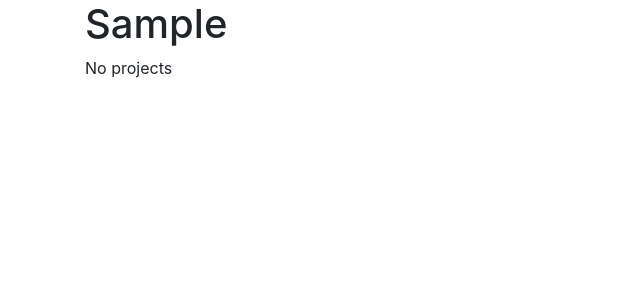
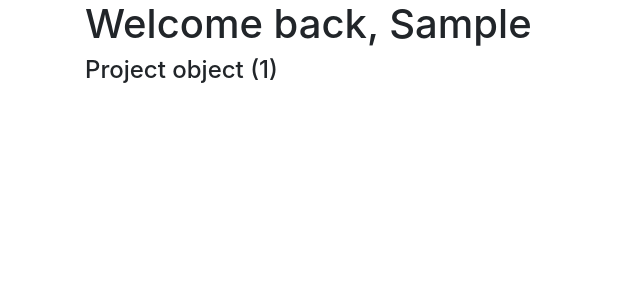
Before and after one commit to chrisgolds/projectlab, a Django app: a page that uses projectlab/templates/projectlab/home.html in a window 1280 px wide. Shown: the top 300 px of the page, without its empty margins (0-640 px from the left). Run offline with Django 3.2, Linux system fonts and the light colour scheme; a user stored in the database is signed in; tables that the repository leaves empty hold one stand-in row (values such as "Sample post"); some libraries are stand-ins or nearby versions.

Commit message:
Fixed models to improve relationship between Workspace and Project. Added feature to redirect logged in users to home page when visiting login

```diff
--- a/projectlab/admin.py
+++ b/projectlab/admin.py
@@ -4,4 +4,4 @@ from .models import *
 
 admin.site.register(Member)
 admin.site.register(Project)
-admin.site.register(Workspace)
+#admin.site.register(Workspace)
--- a/projectlab/models.py
+++ b/projectlab/models.py
@@ -6,15 +6,15 @@ class Member(models.Model):
 	dob = models.DateField()
 	university = models.CharField(max_length=200)
 
-class Workspace(models.Model):
-	member = models.OneToOneField(Member, on_delete=models.CASCADE)
-	project = models.ForeignKey('Project', on_delete=models.CASCADE)
-	name = models.CharField(max_length=200)
-	file_path = models.CharField(max_length=200)
-	next_workplace_id = models.IntegerField()
-	last_workplace_id = models.IntegerField()
-
 class Project(models.Model):
 	members = models.ManyToManyField(Member)
 	name = models.CharField(max_length=200)
 	deadline = models.DateField()
+
+class Workspace(models.Model):
+	project = models.ForeignKey(Project, on_delete=models.CASCADE)
+	name = models.CharField(max_length=200)
+	user = models.CharField(max_length=200)
+	file_path = models.CharField(max_length=200)
+	next_workplace_id = models.IntegerField()
+	last_workplace_id = models.IntegerField()
--- a/projectlab/templates/projectlab/home.html
+++ b/projectlab/templates/projectlab/home.html
@@ -12,8 +12,12 @@
 </head>
 <body>
 	<div class="container">
-		<h1>{{user.usr.first_name}}</h1>
-		<p>No projects</p>
+		<h1>Welcome back, {{user.usr.first_name}}</h1>
+		{% for project in projects %}
+		<h4>{{ project }}</h4>
+		{% empty %}
+		<p>No projects. Create new</p>
+		{% endfor %}
 	</div>
 </body>
 </html>
--- a/projectlab/views.py
+++ b/projectlab/views.py
@@ -13,11 +13,14 @@ import datetime
 from .models import Member, Workspace, Project
 
 def login(request):
-	unis = []
-	file = open(os.path.join(os.path.dirname(__file__), 'uni.txt'))
-	for line in file:
-		unis.append(line.split("\t")[2])
-	return render(request, 'projectlab/login.html', {'unis' : unis})
+	if request.user.is_authenticated:
+		return HttpResponseRedirect(reverse('projectlab:home', args=(request.user.username,)))
+	else:
+		unis = []
+		file = open(os.path.join(os.path.dirname(__file__), 'uni.txt'))
+		for line in file:
+			unis.append(line.split("\t")[2])
+		return render(request, 'projectlab/login.html', {'unis' : unis})
 
 def verify_login(request):
 	try:
@@ -72,5 +75,7 @@ def verify_sign_up(request):
 
 @login_required
 def home(request, acc):
-	user = Member.objects.get(usr = User.objects.get(username = acc))
-	return render(request, 'projectlab/home.html', {'user' : user})
+	if acc == request.user.username:
+		user = Member.objects.get(usr = User.objects.get(username = request.user.username))
+		return render(request, 'projectlab/home.html', {'user' : user,
+			'projects' : user.project_set.all()})
```
Also changed, not shown: projectlab/migrations/0003_auto_20210202_1227.py (added).
